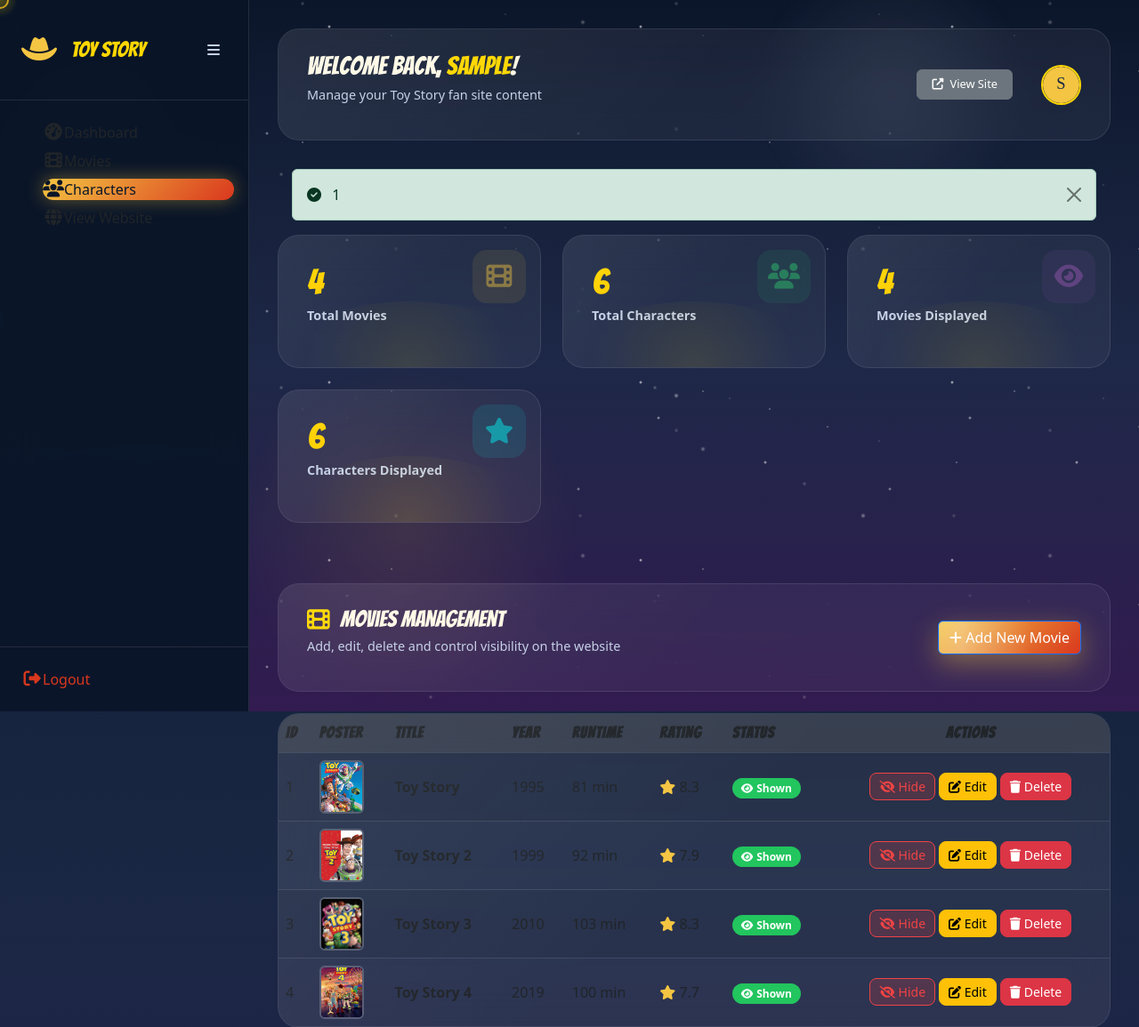
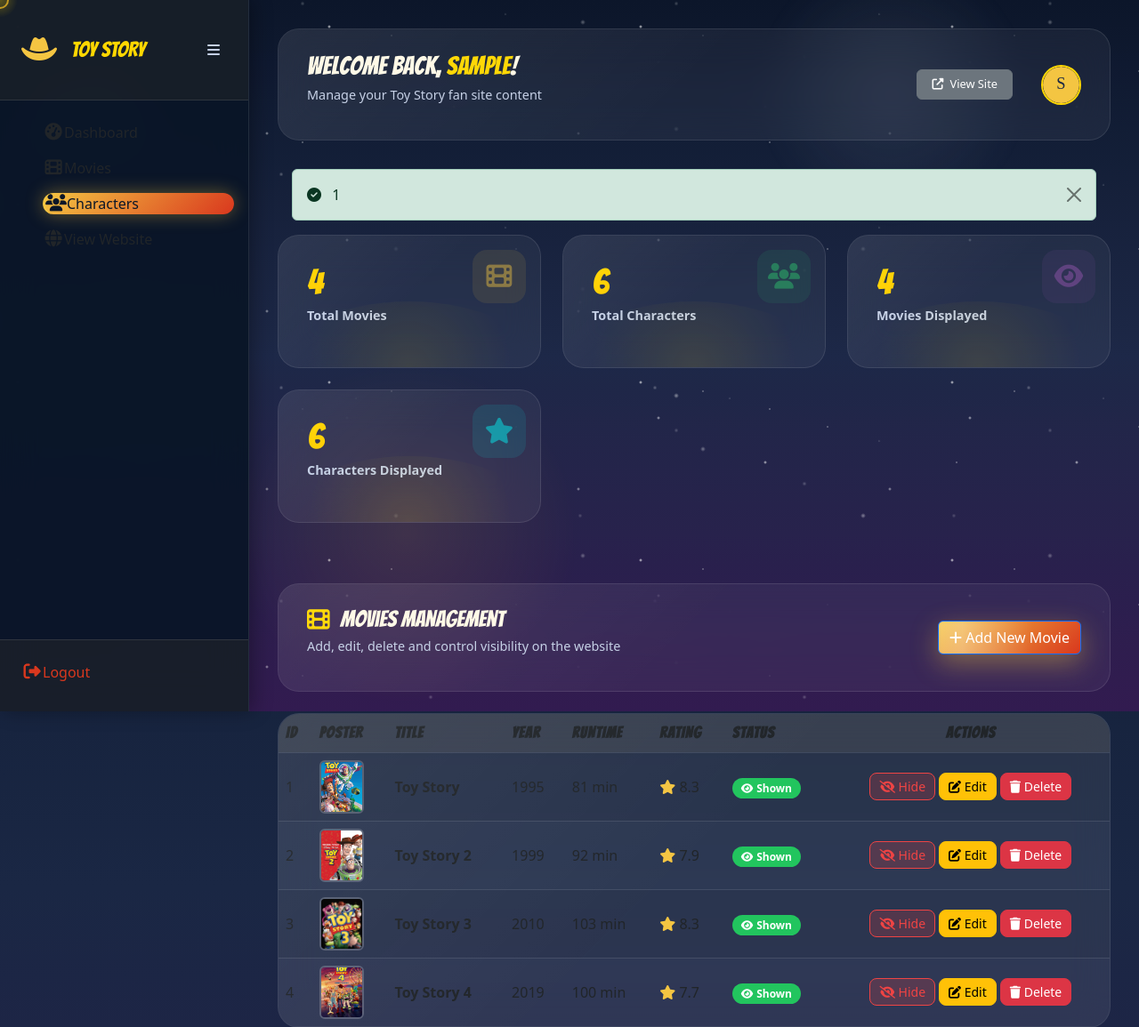
Before and after one commit to Jonas95678/IT-ELEC-TOY-STORY-dynamic, a PHP site: page /dashboard.php in a window 1280 px wide. Shown: the top 1155 px of the page at 89% size. Run offline with PHP 8.4, Linux system fonts and the light colour scheme; the visitor is signed in with stand-in values (Sample User, id 1); data comes from the database, SQL or seed files in the repository.

Commit message:
update branch

```diff
--- a/toystory_backend/admin-style.css
+++ b/toystory_backend/admin-style.css
@@ -415,6 +415,7 @@
     overflow-y: auto;
     transition: transform 0.3s ease, width 0.3s ease;
     z-index: 100;
+    box-shadow: 5px 0 20px rgba(0, 0, 0, 0.3);
 }
 
 .admin-sidebar.collapsed {
@@ -427,6 +428,7 @@
     align-items: center;
     gap: 1rem;
     border-bottom: 1px solid var(--glass-border);
+    background: rgba(244, 197, 66, 0.05);
 }
 
 .sidebar-logo {
@@ -498,6 +500,7 @@
     transition: all 0.3s ease;
     position: relative;
     overflow: hidden;
+    margin-bottom: 0.5rem;
 }
 
 .nav-link i {
@@ -526,6 +529,7 @@
     background: var(--gradient-woody);
     color: var(--midnight-blue);
     box-shadow: 0 0 20px rgba(244, 197, 66, 0.4);
+    border-left: 3px solid var(--woody-yellow);
 }
 
 .nav-item.active .nav-link i {
@@ -544,6 +548,7 @@
 .sidebar-footer {
     padding: 1.5rem;
     border-top: 1px solid var(--glass-border);
+    background: rgba(244, 197, 66, 0.05);
 }
 
 /* Main Content */
@@ -903,6 +908,10 @@
     background: rgba(255, 255, 255, 0.02) !important;
 }
 
+.admin-table tbody tr:nth-child(even) {
+    background: rgba(255, 255, 255, 0.04) !important;
+}
+
 .admin-table tbody tr:hover {
     background: rgba(255, 255, 255, 0.08) !important;
     box-shadow: inset 0 0 20px rgba(244, 197, 66, 0.05);
@@ -912,6 +921,11 @@
 .table-hover tbody tr:hover {
     background: rgba(255, 255, 255, 0.08) !important;
     color: var(--text-cream);
+}
+
+/* Bootstrap table-striped compatibility */
+.table-striped tbody tr:nth-of-type(odd) {
+    background: rgba(255, 255, 255, 0.03) !important;
 }
 
 /* Rating Badge */
```
Also changed, not shown: 1 other file.
